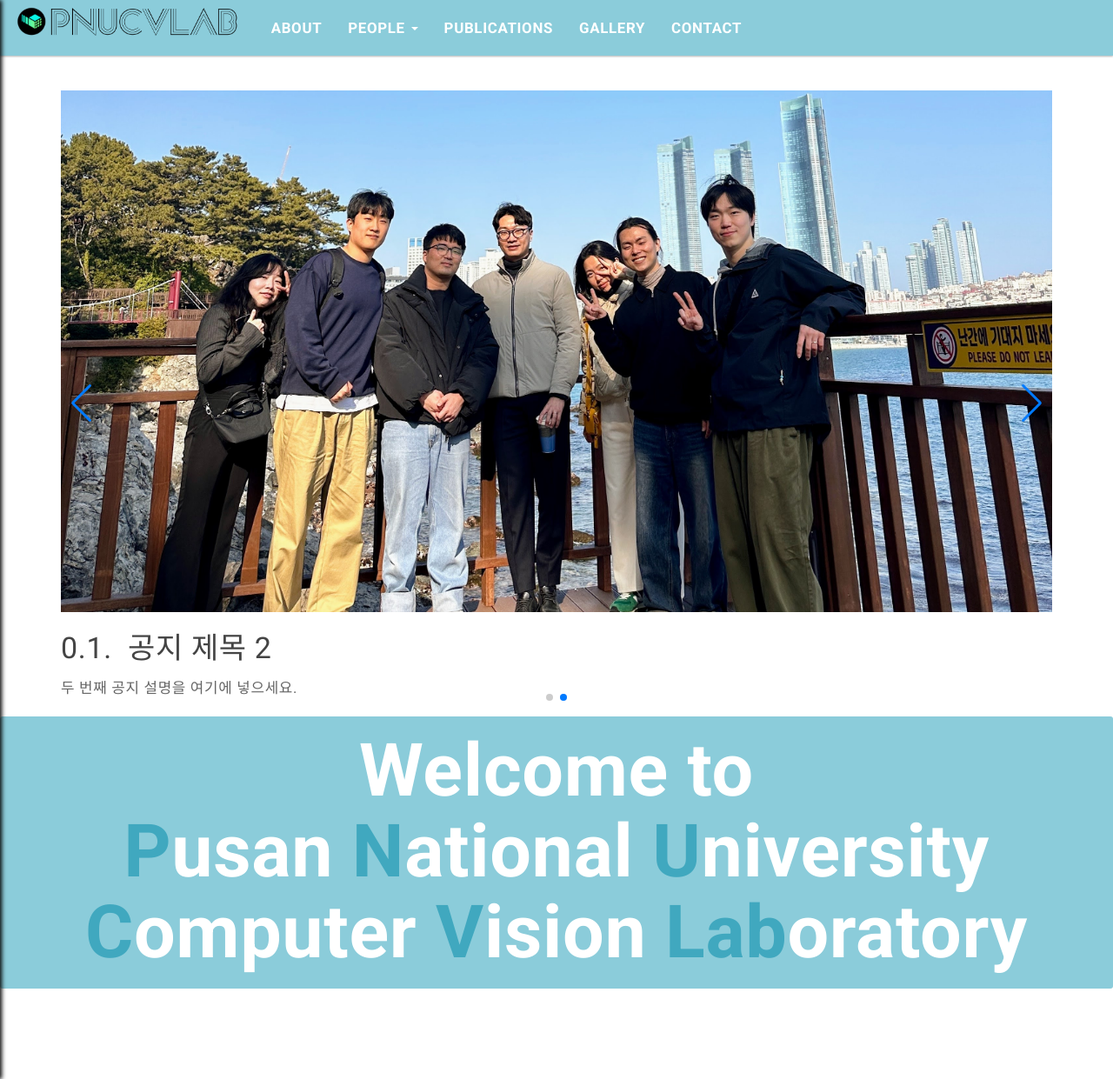
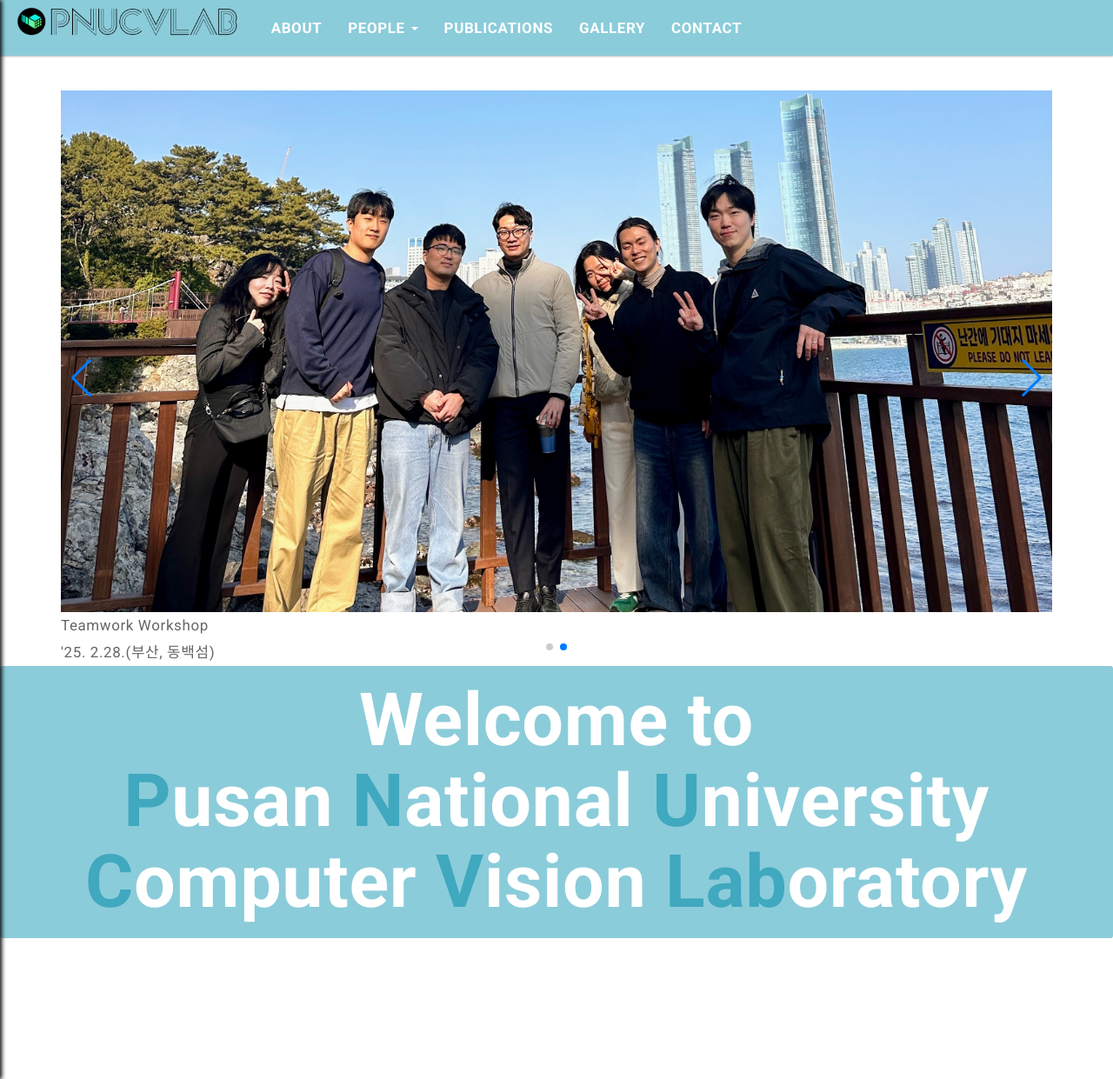
Before and after one commit to pnucvlab/pnucvlab.github.io, a Jekyll site: the page built from index.html, in a window 1280 px wide and 1241 px high. Shown: the whole window at 87% size. Built offline with Jekyll 4.4.1, drawn with Linux system fonts in a browser that asks for light colours; the list of posts is cut into pages by our own code.

Commit message:
edit notice

```diff
--- a/assets/css/main.css
+++ b/assets/css/main.css
@@ -11,12 +11,11 @@ body {
 	background-color: #ffffff;
 }
 
-/* Swiper 슬라이드 전체를 상대위치로 */
+/* Notice Image Wrapper */
 .notice-swiper .swiper-slide {
 	position: relative;
   }
 
-  /* 1) 이미지 래퍼: full-width, 고정 높이, overflow 숨김 */
   .notice-swiper .swiper-slide .notice-image-wrapper {
 	position: relative;
 	width: 100%;
@@ -24,7 +23,6 @@ body {
 	overflow: hidden;
   }
 
-  /* 2) 이미지: 래퍼에 꽉 차게, 비율 유지 */
   .notice-swiper .swiper-slide .notice-image-wrapper .notice-image {
 	position: absolute;
 	top: 0;
@@ -34,7 +32,6 @@ body {
 	object-fit: cover;
   }
 
-  /* 3) 텍스트 컨테이너: 절대위치, 반투명 배경, 흰 글씨 */
   .notice-swiper .swiper-slide .notice-image-wrapper .notice-content {
 	position: absolute;
 	bottom: 0;
--- a/index.html
+++ b/index.html
@@ -19,8 +19,8 @@ permalink: /
           >
         </div>
         <div class="notice-content">
-          <h3>공지 제목 1</h3>
-          <p>첫 번째 공지 설명을 여기에 넣으세요.</p>
+           <div class="notice-title">2025 한국컴퓨터종합학술대회(KCC 2025)</div>
+           <div class="notice-text">'25. 7. 2. - 4.(제주, 서귀포시)</div>
         </div>
       </div>
 
@@ -34,8 +34,8 @@ permalink: /
           >
         </div>
         <div class="notice-content">
-          <h3>공지 제목 2</h3>
-          <p>두 번째 공지 설명을 여기에 넣으세요.</p>
+          <div class="notice-title">Teamwork Workshop</div>
+          <div class="notice-text">'25. 2.28.(부산, 동백섬)</div>
         </div>
       </div>
 
```
